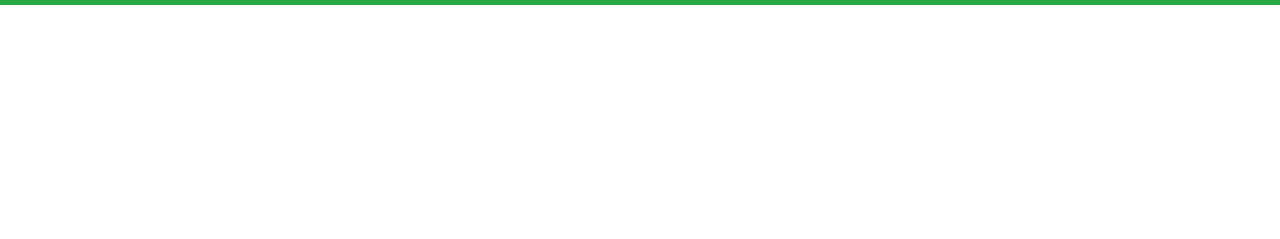
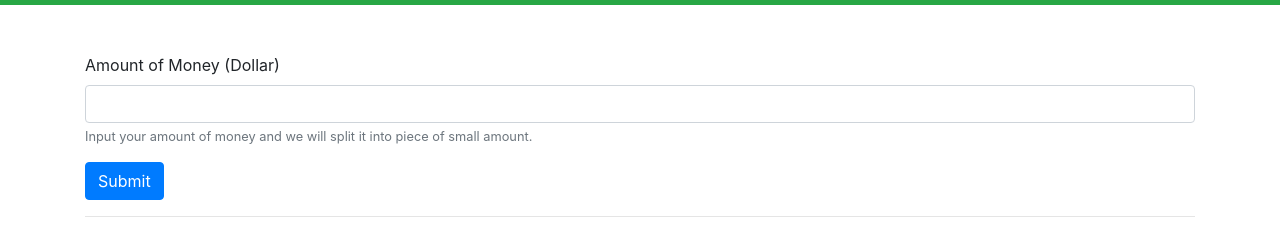
Before and after one commit to rafimdifany/money-split-app, a plain HTML site: page index.html in a window 1280 px wide. Shown: the part 51-290 px from the top of the page. Drawn offline with nearby package versions, Linux system fonts and the light colour scheme.

Commit message:
Create input Form.

```diff
--- a/index.html
+++ b/index.html
@@ -13,6 +13,10 @@
   <!-- My CSS -->
   <link rel="stylesheet" href="style.css">
 
+  <!-- My Fonts -->
+  <link rel="preconnect" href="https://fonts.gstatic.com">
+  <link href="https://fonts.googleapis.com/css2?family=Lato&display=swap" rel="stylesheet">
+
   <title>Hello, world!</title>
 </head>
 
@@ -24,6 +28,23 @@
     </div>
   </nav>
   <!-- End of Navbar -->
+
+  <div class="container">
+    <!-- Content -->
+    <div class="content">
+      <form>
+        <div class="form-group mt-5">
+          <label for="inputAmountofMoney">Amount of Money (Dollar)</label>
+          <input type="number" class="form-control" id="inputAmountofMoney">
+          <small id="amountHelp" class="form-text text-muted">Input your amount of money and we will split it into piece
+            of small amount.</small>
+        </div>
+        <button type="submit" class="btn btn-primary">Submit</button>
+      </form>
+      <hr>
+    </div>
+    <!-- End Content -->
+  </div>
 
 
 
```
